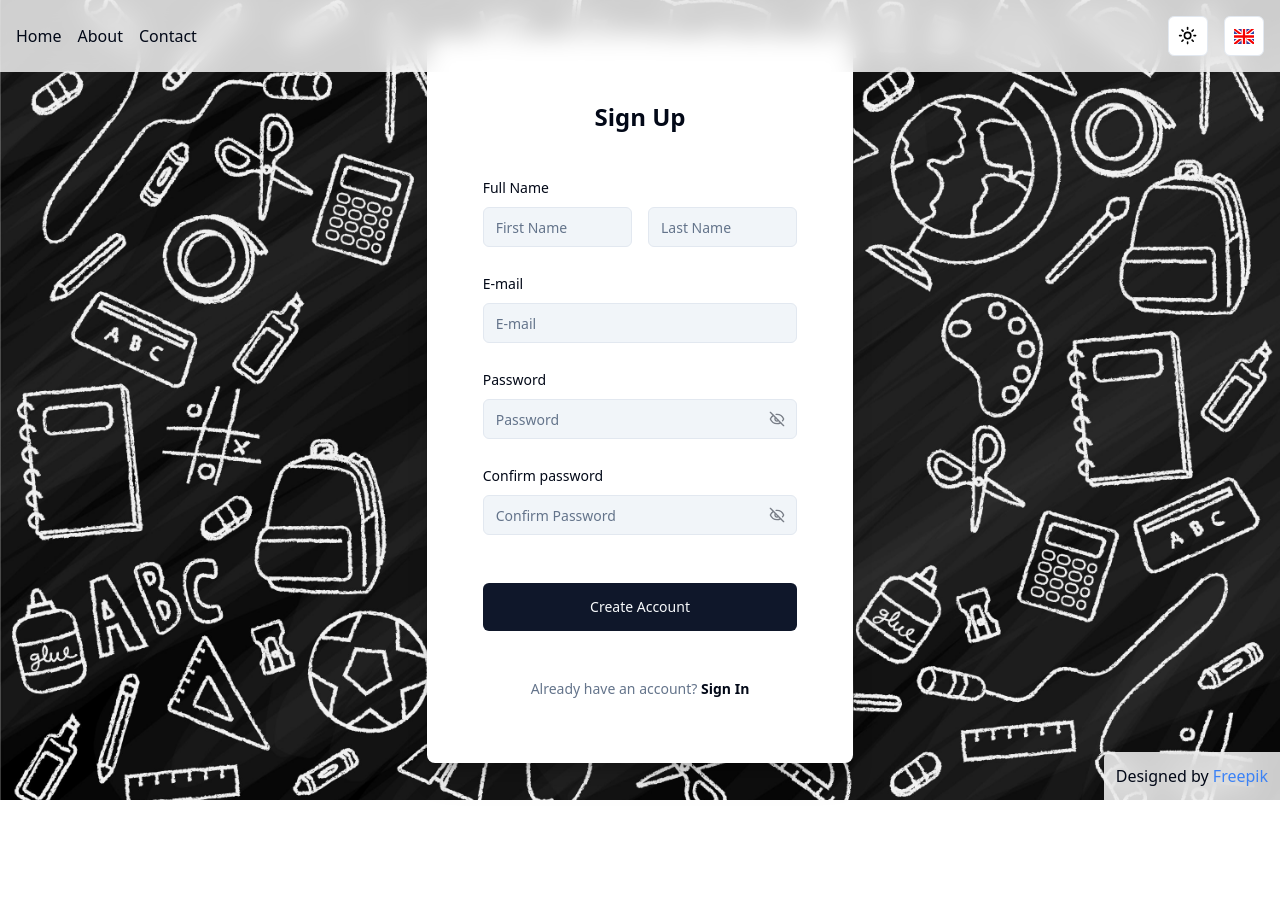
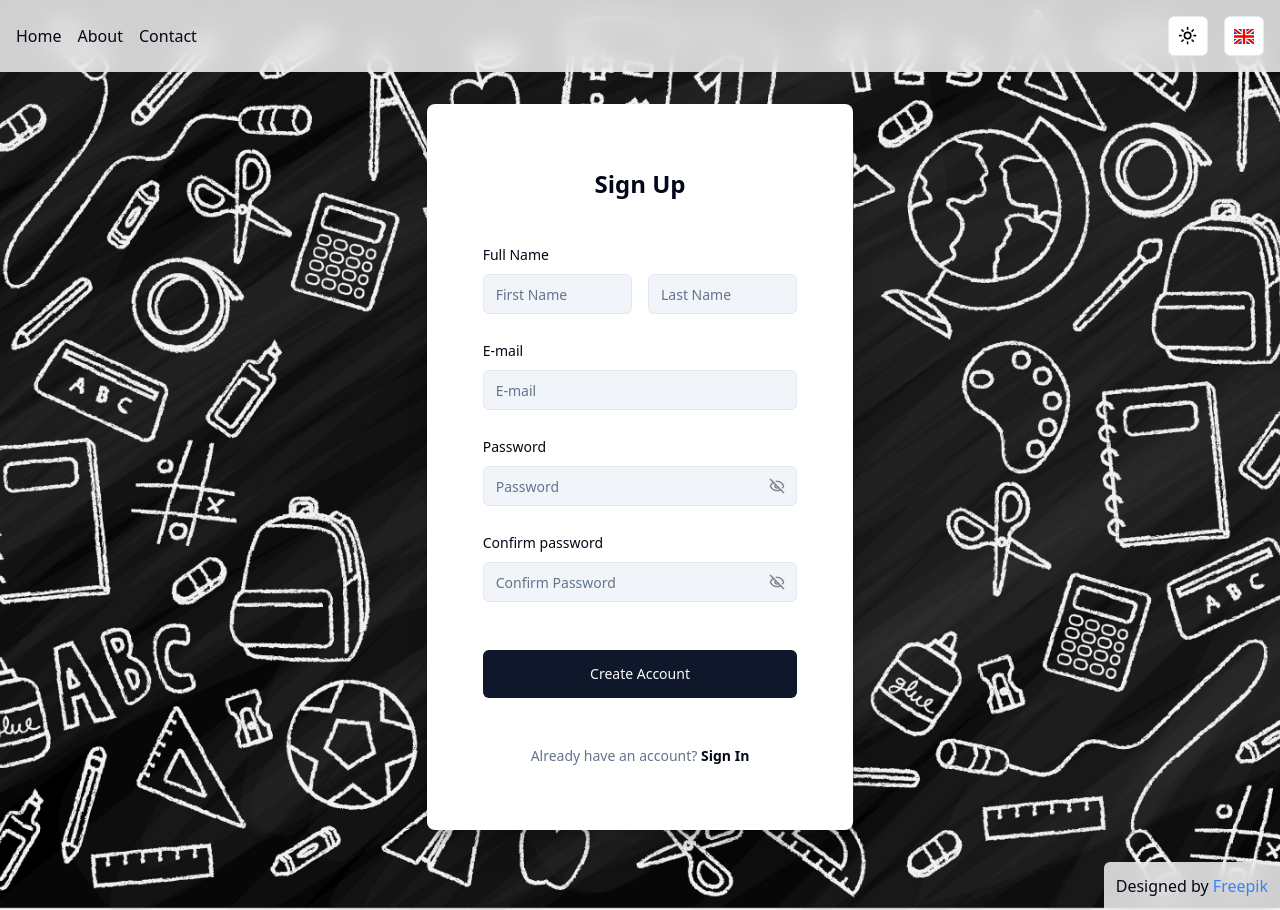
Before and after one commit to lekhoi2709/Lumen, a React (Vite) app in the folder client/: page /register in a window 1280 px wide. Before the commit the page ends 800 px from the top, so only its background shows below. Built offline with nearby package versions, Linux system fonts and the light colour scheme.

Commit message:
fix: responsive on multiple devices

```diff
--- a/client/src/App.tsx
+++ b/client/src/App.tsx
@@ -8,7 +8,6 @@ import SignUp from "./routes/auth/signup";
 import PrivateRoute from "./routes/auth/private-route";
 import AuthRoute from "./routes/auth/auth-route";
 import Home from "./routes";
-import Navbar from "./components/nav-bar";
 
 function App() {
   const [showSplash, setShowSplash] = useState(
@@ -30,7 +29,6 @@ function App() {
   ) : (
     <Suspense fallback="loading">
       <Router>
-        <Navbar />
         <AuthProvider>
           <Routes>
             {/* public route */}
--- a/client/src/components/nav-bar.tsx
+++ b/client/src/components/nav-bar.tsx
@@ -2,13 +2,19 @@ import { NavLink } from "react-router-dom";
 import { ModeToggle } from "./mode-toggle";
 import LanguageToggle from "@/components/language-toggle";
 import { useTranslation } from "react-i18next";
+import { twMerge } from "tailwind-merge";
 
 const isActive = ({ isActive }: any) => `link ${isActive ? "active" : ""}`;
 
-function Navbar() {
+function Navbar({ className }: { className?: string }) {
   const { t } = useTranslation();
   return (
-    <nav className="fixed w-full flex justify-between items-center p-4 backdrop-blur-md bg-background/80 font-custom z-50 transition-colors duration-500 font-sans">
+    <nav
+      className={twMerge(
+        "fixed w-full flex justify-between items-center p-4 backdrop-blur-md bg-background/80 font-custom z-50 transition-colors duration-500 font-sans",
+        className
+      )}
+    >
       <ul className="flex gap-4">
         <NavLink to="/" className={isActive}>
           {t("nav.home")}
--- a/client/src/layouts/auth-layout.tsx
+++ b/client/src/layouts/auth-layout.tsx
@@ -1,9 +1,11 @@
 import React from "react";
 import AuthBg from "@/assets/auth-bg.jpg";
+import Navbar from "@/components/nav-bar";
 
 function AuthLayout({ children }: { children: React.ReactNode }) {
   return (
-    <div className="w-screen min-h-screen flex items-center justify-center relative">
+    <div className="w-screen min-h-screen flex flex-col items-center justify-between relative md:gap-8">
+      <Navbar className="static" />
       <div className="w-full h-full absolute z-0">
         <img
           src={AuthBg}
@@ -13,7 +15,7 @@ function AuthLayout({ children }: { children: React.ReactNode }) {
         />
       </div>
       {children}
-      <span className="absolute z-10 bottom-0 right-0 p-2 lg:p-3 bg-background/80 backdrop-blur-md rounded-tl-md text-sm lg:text-base transition-colors duration-500">
+      <span className="z-10 self-end p-2 lg:p-3 bg-background/80 backdrop-blur-md rounded-tl-md text-sm lg:text-base transition-colors duration-500">
         <p>
           Designed by{" "}
           <a
```
